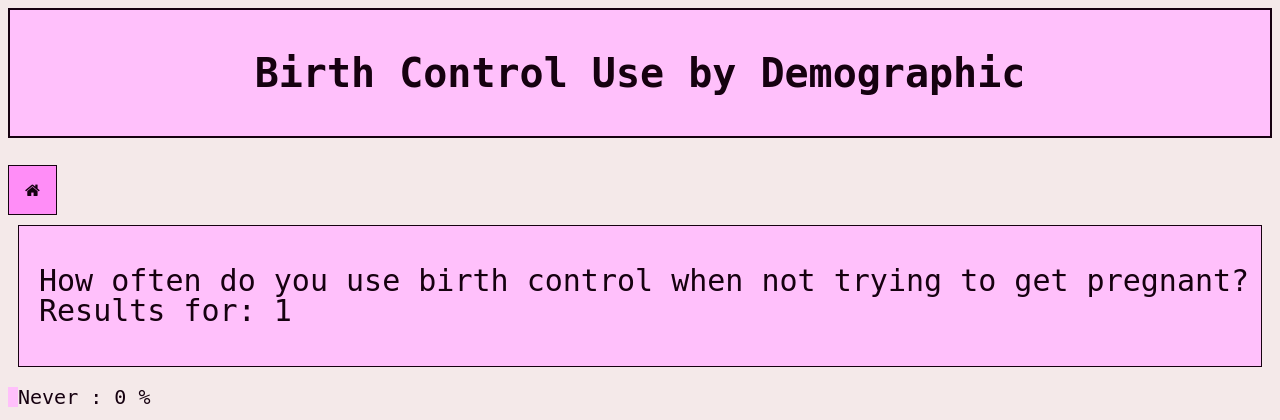
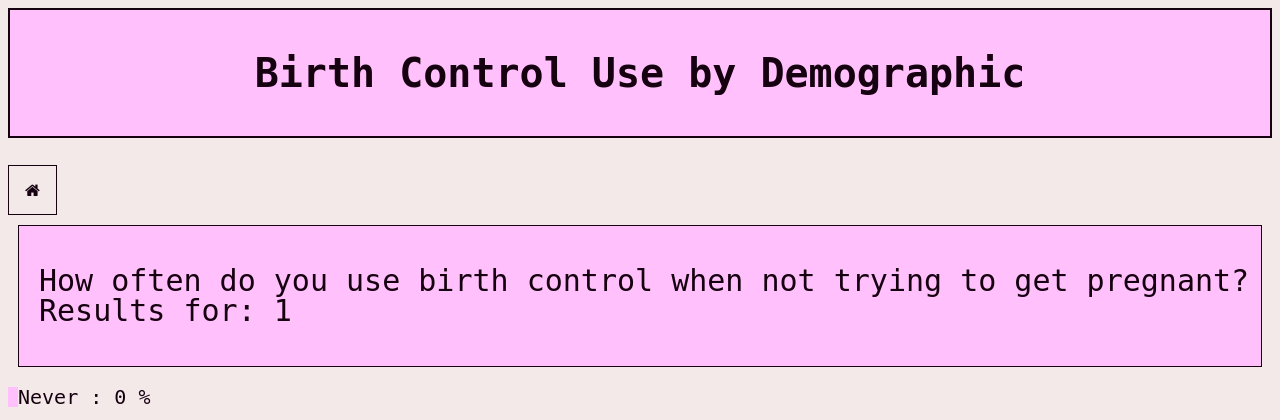
Before and after one commit to CS257-F23/team-project-d, a Flask app: page /birth-control-use/1 in a window 1280 px wide, with the pointer over the restyled element. Shown: the top 420 px of the page. Run offline with Flask 3, Linux system fonts and the light colour scheme; data that the repository does not hold is empty; some libraries are stand-ins or nearby versions.

Commit message:
updating theme

```diff
--- a/static/datapage.css
+++ b/static/datapage.css
@@ -41,16 +41,6 @@ p {
     border-radius: 1px;
   }
 
-  /*home button
-h3 {
-    font-family: monospace;
-    padding-top: 1em;
-    padding-bottom: 1em;
-    color: rgb(22,1,16);
-    text-align: left;
-    font-size: 20px;
-}*/
-
 /*home button styling*/
 .btn {
     background-color: rgb(255, 192, 251);
@@ -65,8 +55,9 @@ h3 {
 
   /* Darker background on mouse-over */
   .btn:hover {
-    background-color:rgb(255, 141, 247) ;
-  }
+      background-color:rgb(244, 233, 233) ;
+      color: rgb(22, 1, 16);
+    }
 
   /*centering graph*/
 canvas {
```
